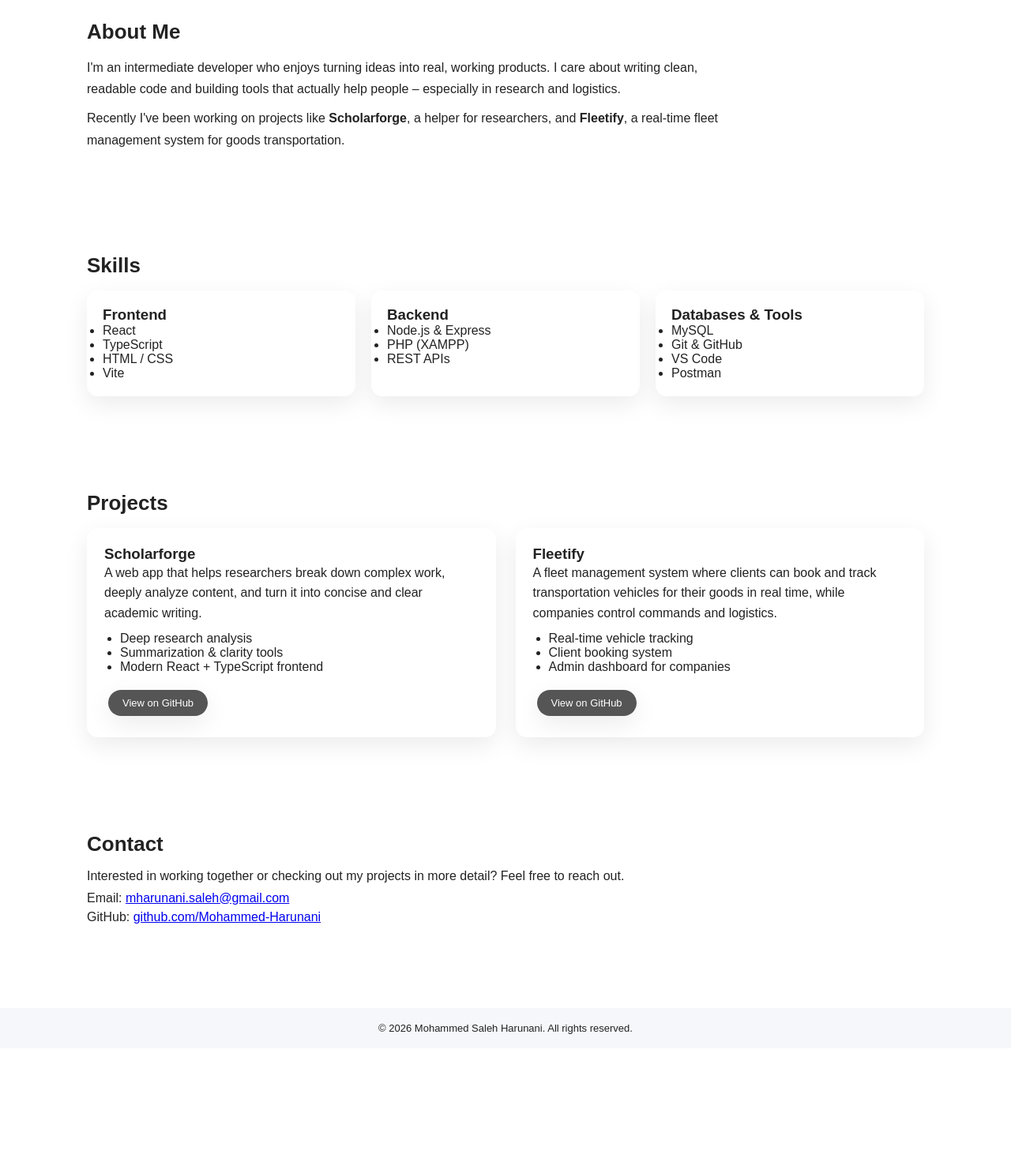
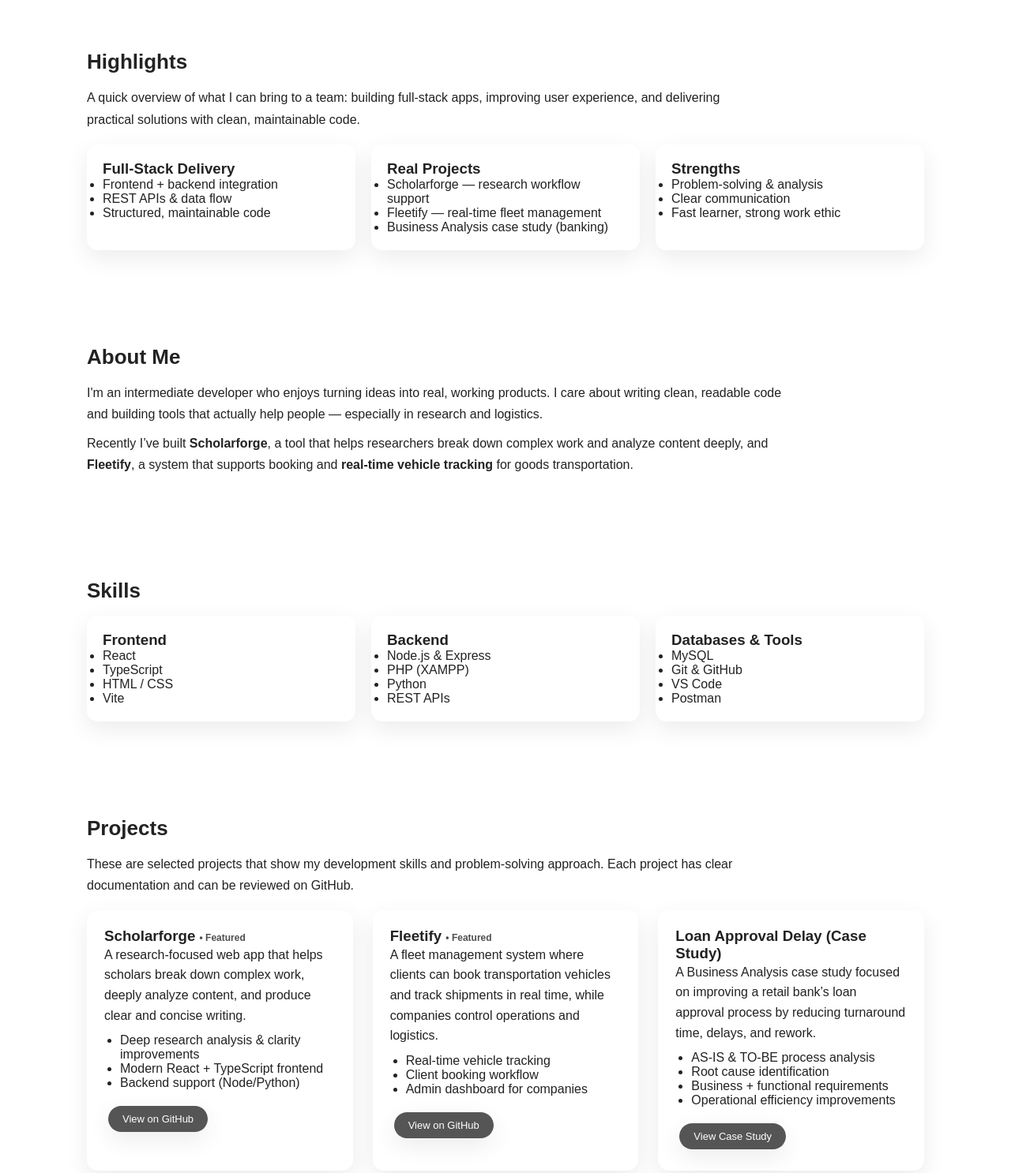
Before and after one commit to Mohammed-Harunani/portfolio, a plain HTML site: page index.html in a window 1280 px wide. Shown: the part 557-2043 px from the top of the page at 79% size. Before the commit the page ends 1885 px from the top, so only its background shows below. Drawn offline with Linux system fonts and the light colour scheme.

Commit message:
Add loan approval case study to portfolio

```diff
--- a/index.html
+++ b/index.html
@@ -11,6 +11,7 @@
     <div class="logo">MSH</div>
     <nav>
       <a href="#home">Home</a>
+      <a href="#highlights">Highlights</a>
       <a href="#about">About</a>
       <a href="#skills">Skills</a>
       <a href="#projects">Projects</a>
@@ -26,14 +27,59 @@
         <h1>Hi, I'm <span>Mohammed Saleh Harunani</span></h1>
         <h2>Intermediate Software Developer</h2>
         <p>
-          I build clean, scalable, and user-focused web applications – from
-          research tools to real-time fleet management systems.
+          I build clean, scalable, and user-focused web applications — from research tools
+          to real-time fleet management systems.
         </p>
+
         <div class="hero-buttons">
           <a href="#projects" class="btn primary">View Projects</a>
-          <a href="https://github.com/Mohammed-Harunani" target="_blank" class="btn">
-            GitHub Profile
-          </a>
+          <a href="https://github.com/Mohammed-Harunani" target="_blank" class="btn">GitHub</a>
+
+          <!-- Optional: add your LinkedIn + Resume links -->
+          <a href="#" target="_blank" class="btn">LinkedIn</a>
+          <a href="#" target="_blank" class="btn">Resume</a>
+        </div>
+
+        <p style="margin-top: 16px; font-size: 14px; opacity: 0.9;">
+          ✅ Open to opportunities • Full-stack projects • Strong problem-solving
+        </p>
+      </div>
+    </section>
+
+    <!-- Highlights (Recruiter-friendly quick scan section) -->
+    <section id="highlights" class="section">
+      <h2>Highlights</h2>
+      <p style="max-width: 850px; line-height: 1.7;">
+        A quick overview of what I can bring to a team: building full-stack apps, improving user experience,
+        and delivering practical solutions with clean, maintainable code.
+      </p>
+
+      <div class="skills-grid" style="margin-top: 18px;">
+        <div class="skill-card">
+          <h3>Full-Stack Delivery</h3>
+          <ul>
+            <li>Frontend + backend integration</li>
+            <li>REST APIs & data flow</li>
+            <li>Structured, maintainable code</li>
+          </ul>
+        </div>
+
+        <div class="skill-card">
+          <h3>Real Projects</h3>
+          <ul>
+            <li>Scholarforge — research workflow support</li>
+            <li>Fleetify — real-time fleet management</li>
+            <li>Business Analysis case study (banking)</li>
+          </ul>
+        </div>
+
+        <div class="skill-card">
+          <h3>Strengths</h3>
+          <ul>
+            <li>Problem-solving & analysis</li>
+            <li>Clear communication</li>
+            <li>Fast learner, strong work ethic</li>
+          </ul>
         </div>
       </div>
     </section>
@@ -41,15 +87,15 @@
     <!-- About -->
     <section id="about" class="section">
       <h2>About Me</h2>
-      <p>
-        I'm an intermediate developer who enjoys turning ideas into real,
-        working products. I care about writing clean, readable code and building
-        tools that actually help people – especially in research and logistics.
+      <p style="max-width: 900px; line-height: 1.7;">
+        I'm an intermediate developer who enjoys turning ideas into real, working products.
+        I care about writing clean, readable code and building tools that actually help people —
+        especially in research and logistics.
       </p>
-      <p>
-        Recently I've been working on projects like <strong>Scholarforge</strong>,
-        a helper for researchers, and <strong>Fleetify</strong>, a real-time
-        fleet management system for goods transportation.
+      <p style="max-width: 900px; line-height: 1.7; margin-top: 10px;">
+        Recently I’ve built <strong>Scholarforge</strong>, a tool that helps researchers break down complex work
+        and analyze content deeply, and <strong>Fleetify</strong>, a system that supports booking and
+        <strong>real-time vehicle tracking</strong> for goods transportation.
       </p>
     </section>
 
@@ -71,6 +117,7 @@
           <ul>
             <li>Node.js &amp; Express</li>
             <li>PHP (XAMPP)</li>
+            <li>Python</li>
             <li>REST APIs</li>
           </ul>
         </div>
@@ -89,17 +136,23 @@
     <!-- Projects -->
     <section id="projects" class="section">
       <h2>Projects</h2>
+      <p style="max-width: 900px; line-height: 1.7; margin-bottom: 18px;">
+        These are selected projects that show my development skills and problem-solving approach.
+        Each project has clear documentation and can be reviewed on GitHub.
+      </p>
+
       <div class="projects-grid">
+        <!-- Scholarforge -->
         <div class="project-card">
-          <h3>Scholarforge</h3>
+          <h3>Scholarforge <span style="font-size:12px; opacity:0.8;">• Featured</span></h3>
           <p>
-            A web app that helps researchers break down complex work, deeply
-            analyze content, and turn it into concise and clear academic writing.
+            A research-focused web app that helps scholars break down complex work,
+            deeply analyze content, and produce clear and concise writing.
           </p>
           <ul>
-            <li>Deep research analysis</li>
-            <li>Summarization & clarity tools</li>
+            <li>Deep research analysis & clarity improvements</li>
             <li>Modern React + TypeScript frontend</li>
+            <li>Backend support (Node/Python)</li>
           </ul>
           <a
             href="https://github.com/Mohammed-Harunani/Scholarforge"
@@ -110,16 +163,16 @@
           </a>
         </div>
 
+        <!-- Fleetify -->
         <div class="project-card">
-          <h3>Fleetify</h3>
+          <h3>Fleetify <span style="font-size:12px; opacity:0.8;">• Featured</span></h3>
           <p>
-            A fleet management system where clients can book and track
-            transportation vehicles for their goods in real time, while
-            companies control commands and logistics.
+            A fleet management system where clients can book transportation vehicles
+            and track shipments in real time, while companies control operations and logistics.
           </p>
           <ul>
             <li>Real-time vehicle tracking</li>
-            <li>Client booking system</li>
+            <li>Client booking workflow</li>
             <li>Admin dashboard for companies</li>
           </ul>
           <a
@@ -130,22 +183,50 @@
             View on GitHub
           </a>
         </div>
+
+        <!-- Case Study -->
+        <div class="project-card">
+          <h3>Loan Approval Delay (Case Study)</h3>
+          <p>
+            A Business Analysis case study focused on improving a retail bank’s loan approval process
+            by reducing turnaround time, delays, and rework.
+          </p>
+          <ul>
+            <li>AS-IS & TO-BE process analysis</li>
+            <li>Root cause identification</li>
+            <li>Business + functional requirements</li>
+            <li>Operational efficiency improvements</li>
+          </ul>
+          <a
+            href="https://github.com/Mohammed-Harunani/ba-loan-approval-case-study"
+            target="_blank"
+            class="btn small"
+          >
+            View Case Study
+          </a>
+        </div>
       </div>
     </section>
 
     <!-- Contact -->
     <section id="contact" class="section">
       <h2>Contact</h2>
-      <p>
-        Interested in working together or checking out my projects in more detail?
-        Feel free to reach out.
+      <p style="max-width: 900px; line-height: 1.7;">
+        I’m open to internships and junior/intermediate roles. If you’d like to discuss opportunities or collaborate,
+        feel free to contact me.
       </p>
-      <ul class="contact-list">
+
+      <ul class="contact-list" style="margin-top: 12px;">
         <li>Email: <a href="mailto:mharunani.saleh@gmail.com">mharunani.saleh@gmail.com</a></li>
-        <li>GitHub: <a href="https://github.com/Mohammed-Harunani" target="_blank">
-          github.com/Mohammed-Harunani
-        </a></li>
+        <li>GitHub: <a href="https://github.com/Mohammed-Harunani" target="_blank">github.com/Mohammed-Harunani</a></li>
+        <!-- Optional: add LinkedIn link -->
+        <li>LinkedIn: <a href="#" target="_blank">Add your LinkedIn link here</a></li>
       </ul>
+
+      <div style="margin-top: 18px;">
+        <a href="mailto:mharunani.saleh@gmail.com" class="btn primary">Email Me</a>
+        <a href="https://github.com/Mohammed-Harunani" target="_blank" class="btn">View GitHub</a>
+      </div>
     </section>
   </main>
 
```
